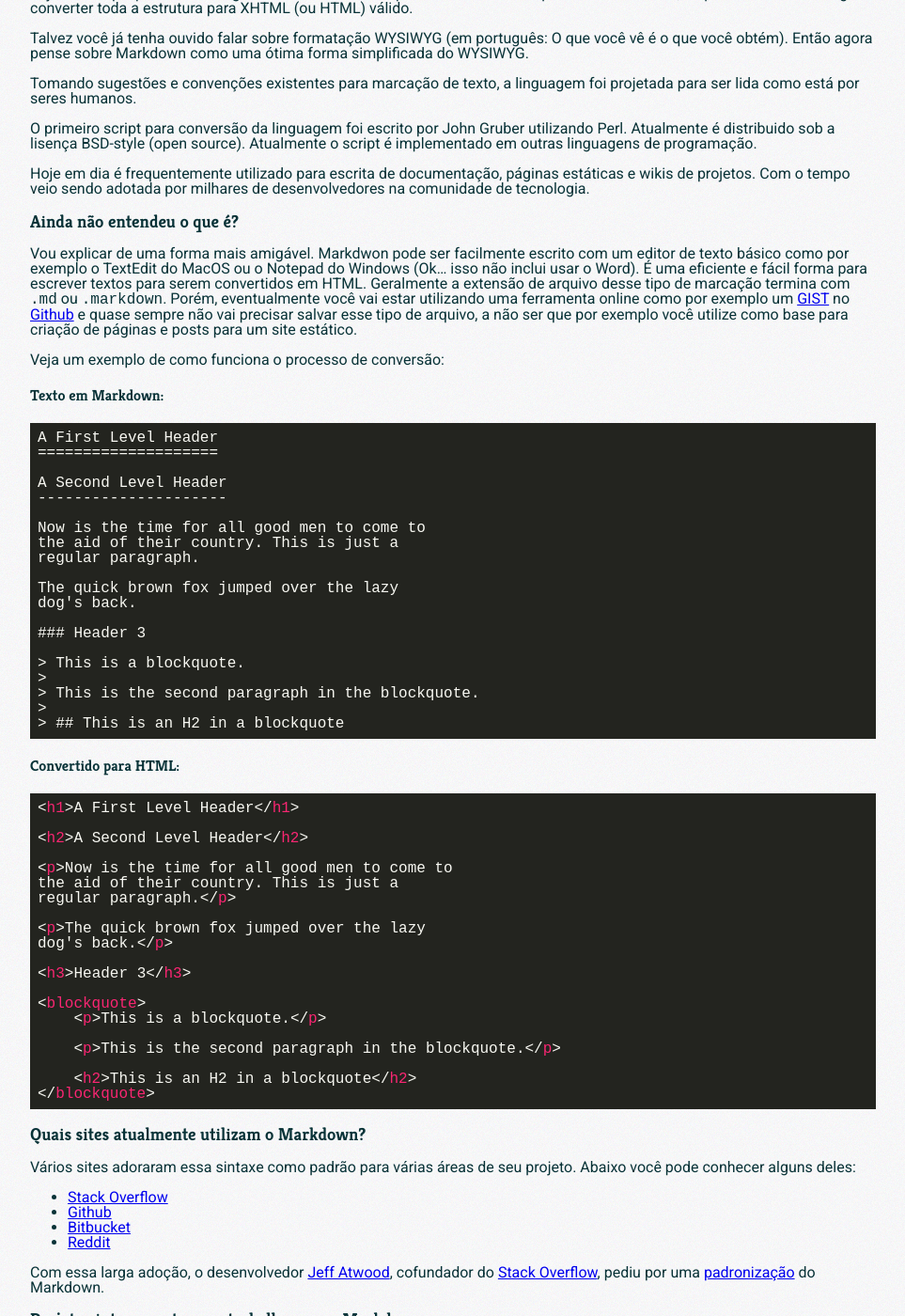
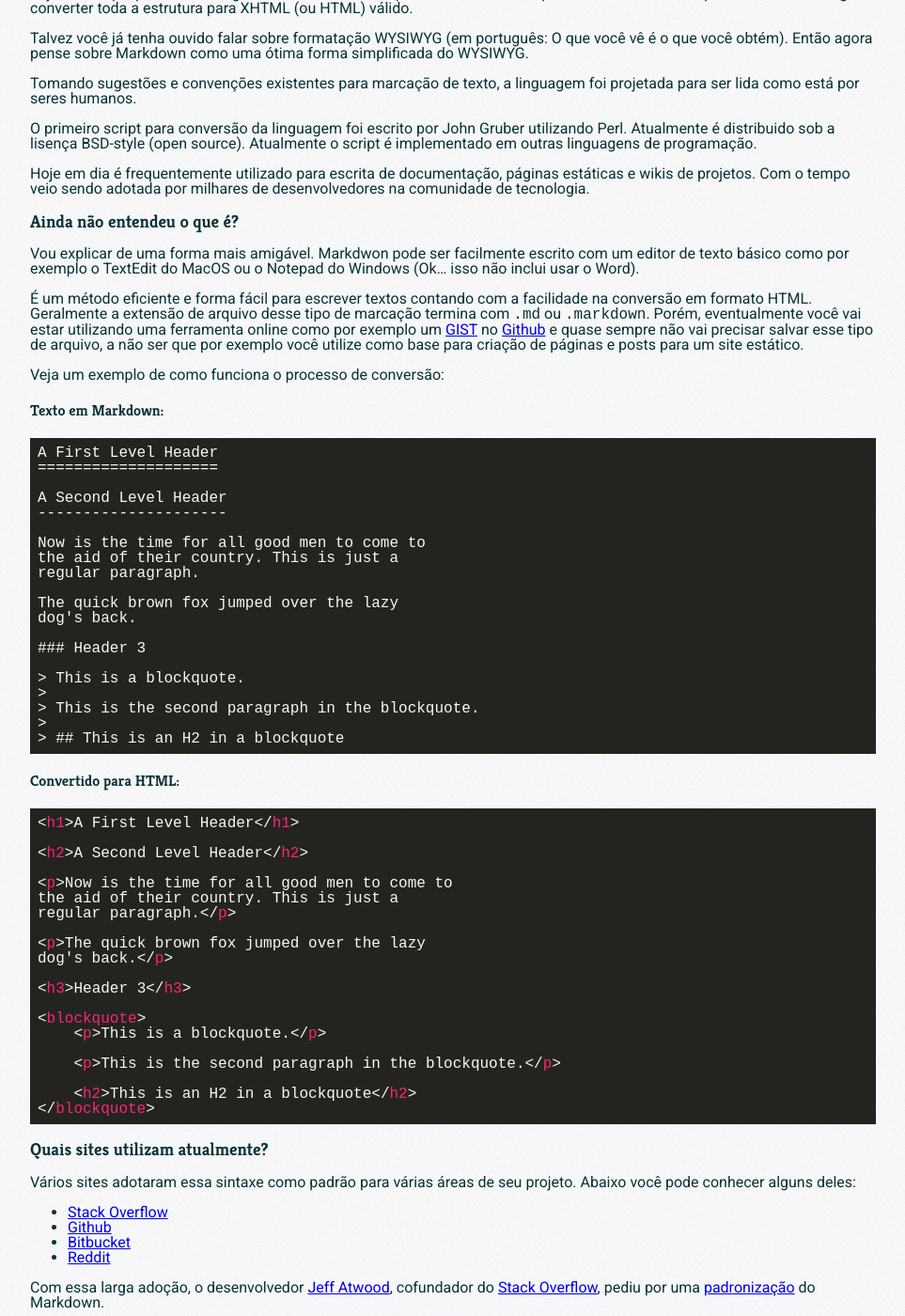
Before and after one commit to pragmaticivan/ivansantos.me, a Jekyll site: the page built from _posts/2014-04-15-adicionando-markdown-ao-seu-kit-de-sobrevivencia-na-web.md, in a window 1280 px wide and 1400 px high, scrolled down 825 px. Shown: the whole window at 94% size, without its empty margins (158-1121 px from the left). Built offline with Jekyll 4.4.1, drawn with Linux system fonts in a browser that asks for light colours; nearby versions of some CDN libraries; Markdown is read by kramdown in place of the engine named in the settings; comment, search, counter and statistics services are not loaded; some of the changed lines change nothing that is shown; some of the changed text lies outside the part shown.

Commit message:
Fix post: 2014-04-15-adicionando-markdown-ao-seu-kit-de-sobrevivencia-na-web.md

````diff
--- a/_posts/2014-04-15-adicionando-markdown-ao-seu-kit-de-sobrevivencia-na-web.md
+++ b/_posts/2014-04-15-adicionando-markdown-ao-seu-kit-de-sobrevivencia-na-web.md
@@ -31,7 +31,8 @@ Hoje em dia é frequentemente utilizado para escrita de documentação, páginas
 ### Ainda não entendeu o que é?
 
 Vou explicar de uma forma mais amigável. Markdwon pode ser facilmente escrito com um editor de texto básico como por exemplo o TextEdit do MacOS ou o Notepad do Windows (Ok... isso não inclui usar o Word).
-É uma eficiente e fácil forma para escrever textos para serem convertidos em HTML. Geralmente a extensão de arquivo desse tipo de marcação termina com `.md` ou `.markdown`. Porém, eventualmente você vai estar utilizando uma ferramenta online como por exemplo um [GIST](https://gist.github.com/) no [Github](https://github.com/) e quase sempre não vai precisar salvar esse tipo de arquivo, a não ser que por exemplo você utilize como base para criação de páginas e posts para um site estático.
+
+É um método eficiente e forma fácil para escrever textos contando com a facilidade na conversão em formato HTML. Geralmente a extensão de arquivo desse tipo de marcação termina com `.md` ou `.markdown`. Porém, eventualmente você vai estar utilizando uma ferramenta online como por exemplo um [GIST](https://gist.github.com/) no [Github](https://github.com/) e quase sempre não vai precisar salvar esse tipo de arquivo, a não ser que por exemplo você utilize como base para criação de páginas e posts para um site estático.
 
 Veja um exemplo de como funciona o processo de conversão:
 
@@ -85,9 +86,9 @@ dog's back.</p>
 </blockquote>
 ```
 
-### Quais sites atualmente utilizam o Markdown?
+### Quais sites utilizam atualmente?
 
-Vários sites adoraram essa sintaxe como padrão para várias áreas de seu projeto. Abaixo você pode conhecer alguns deles:
+Vários sites adotaram essa sintaxe como padrão para várias áreas de seu projeto. Abaixo você pode conhecer alguns deles:
 
 * [Stack Overflow](http://stackoverflow.com/)
 * [Github](https://github.com/)
@@ -105,7 +106,7 @@ Seguindo o fluxo de adoção, você provavelmente já deve ter ouvido falar sobr
 
 A maioria das coisas sobre Markdown é free. Se você pensa em escrever e testar a conversão do markdown de forma fácil, provavelmente você vai gostar de utilizar uma das ferramentas abaixo:
 
-* [Mou](http://mouapp.com/) - (Mac OS) Na minha opnião é a melhor ferramenta.
+* [Mou (Mac OS)](http://mouapp.com/) -  Na minha opnião é a melhor ferramenta.
 * [Alternativas para Mou no windows](http://alternativeto.net/software/mou/?platform=windows)
 * [ReText](http://sourceforge.net/p/retext/home/ReText/) - Caso você seja usuário de linux
 * [Sublime + Markdown](http://www.macstories.net/roundups/sublime-text-2-and-markdown-tips-tricks-and-links/) - Caso você queira testar direto no sublime, aconselho ler este artigo.
@@ -117,7 +118,7 @@ Markdown me surpreende a cada dia. Ao longo do tempo empresas e projetos começa
 
 ### Tunando o Markdown
 
-Markdown por si só é uma ótima ferramenta para o seu projeto, porém você ainda pode utilizar outras opções baseadas no no mesmo para ter uma enorme gama de possibilidades. Um exemplo disso é o MultiMarkdown.
+Markdown por si só é uma ótima ferramenta para o seu projeto, porém você ainda pode utilizar outras opções baseadas no mesmo para ter uma enorme gama de possibilidades. Um exemplo disso é o MultiMarkdown.
 MMD (MultiMarkdown) é uma expansão do Markdown, onde é incluído várias *features* como tabelas, notas de rodapé e citações.
 MultiMarkdown pode converter texto simples em muito além do que apenas HTML. Incluindo nesta lista de conversão o PDF (no formato de LaTeX), OPML ou até OpenDocument que pode ser convertido em RTF e Microsoft Word.
 
@@ -126,22 +127,22 @@ MultiMarkdown pode converter texto simples em muito além do que apenas HTML. In
 
 Segue abaixo alguns links interessantes para ajudar nos seus estudos sobre Markdown:
 
-* http://daringfireball.net/projects/markdown/syntax
-* https://github.com/adam-p/markdown-here/wiki/Markdown-Cheatsheet
-* https://help.github.com/articles/github-flavored-markdown
-* https://github.com/fletcher/MultiMarkdown/wiki/MultiMarkdown-Syntax-Guide
+* [http://daringfireball.net/projects/markdown/syntax](http://daringfireball.net/projects/markdown/syntax)
+* [https://github.com/adam-p/markdown-here/wiki/Markdown-Cheatsheet](https://github.com/adam-p/markdown-here/wiki/Markdown-Cheatsheet)
+* [https://help.github.com/articles/github-flavored-markdown](https://help.github.com/articles/github-flavored-markdown)
+* [https://github.com/fletcher/MultiMarkdown/wiki/MultiMarkdown-Syntax-Guide](https://github.com/fletcher/MultiMarkdown/wiki/MultiMarkdown-Syntax-Guide)
 
 
 ### Referências
 
-* http://fletcherpenney.net/multimarkdown/
-* http://www.aaronsw.com/weblog/001189
-* http://www.gitbook.io/
-* http://eltonminetto.net/blog/2012/11/29/escrevendo-um-livro-do-modo-nerd/
-* https://www.linuxnewmedia.com.br/lm/noticia/markdown_pode_ser_definido_como_padraeo
-* https://daringfireball.net/projects/markdown/
-* http://whatismarkdown.com/
-* http://br-mac.org/2013/09/o-que-e-markdown.html
-* http://canaltech.com.br/o-que-e/programacao/Voce-sabe-o-que-e-Markdown/
-* http://en.wikipedia.org/wiki/Markdown
-* https://daringfireball.net/projects/markdown/
+* [http://fletcherpenney.net/multimarkdown/](http://fletcherpenney.net/multimarkdown/)
+* [http://www.aaronsw.com/weblog/001189](http://www.aaronsw.com/weblog/001189)
+* [http://www.gitbook.io/](http://www.gitbook.io/)
+* [http://eltonminetto.net/blog/2012/11/29/escrevendo-um-livro-do-modo-nerd/](http://eltonminetto.net/blog/2012/11/29/escrevendo-um-livro-do-modo-nerd/)
+* [https://www.linuxnewmedia.com.br/lm/noticia/markdown_pode_ser_definido_como_padraeo](https://www.linuxnewmedia.com.br/lm/noticia/markdown_pode_ser_definido_como_padraeo)
+* [https://daringfireball.net/projects/markdown/](https://daringfireball.net/projects/markdown/)
+* [http://whatismarkdown.com/](http://whatismarkdown.com/)
+* [http://br-mac.org/2013/09/o-que-e-markdown.html](http://br-mac.org/2013/09/o-que-e-markdown.html)
+* [http://canaltech.com.br/o-que-e/programacao/Voce-sabe-o-que-e-Markdown/](http://canaltech.com.br/o-que-e/programacao/Voce-sabe-o-que-e-Markdown/)
+* [http://en.wikipedia.org/wiki/Markdown](http://en.wikipedia.org/wiki/Markdown)
+* [https://daringfireball.net/projects/markdown/](https://daringfireball.net/projects/markdown/)
````
